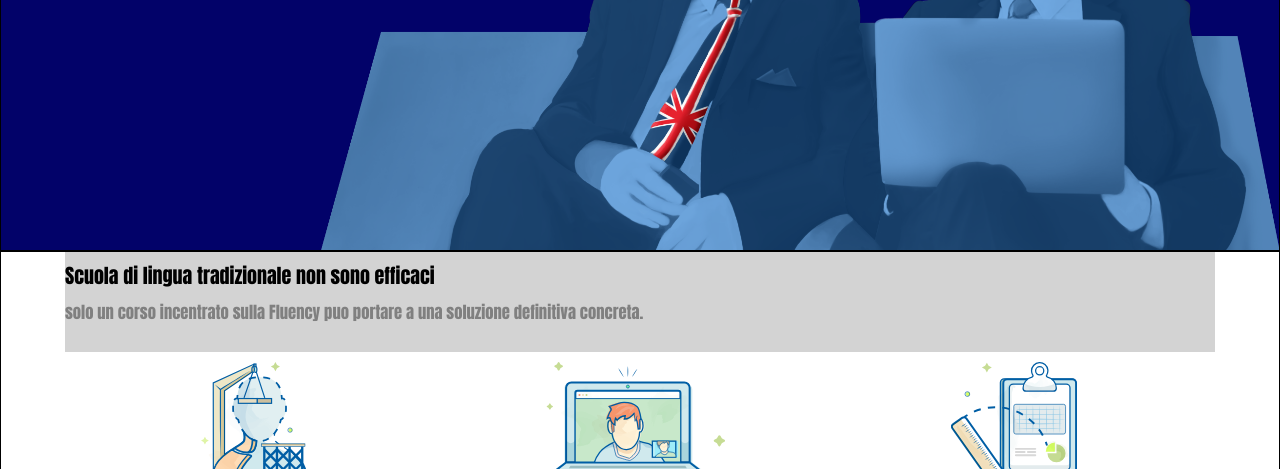
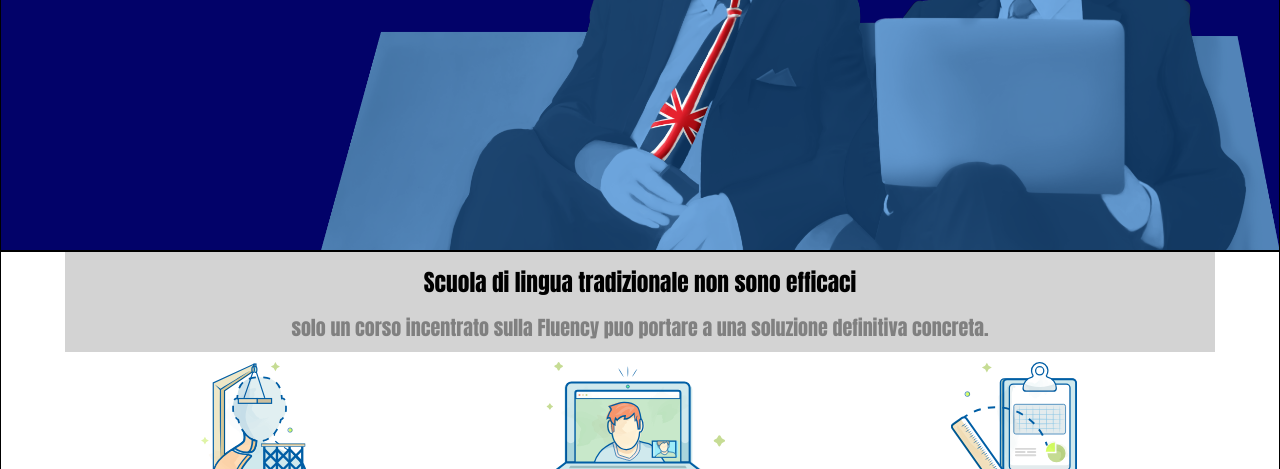
Before and after one commit to andreicismas/htmlcss-fluentify, a plain HTML site: page index.html in a window 1280 px wide. Shown: the part 331-800 px from the top of the page. Drawn offline with Linux system fonts and the light colour scheme.

Commit message:
need to finish footer

```diff
--- a/index.html
+++ b/index.html
@@ -71,8 +71,8 @@
 
             <div class="head-container-3 ">
                 <div class="text-contain">
-                    <h4 class="tex-1">Scuola di lingua tradizionale non sono efficaci</h4>
-                    <h5 class="text-2">solo un corso incentrato sulla Fluency puo portare a una soluzione definitiva concreta.</h5>
+                    <h3 class="tex-1">Scuola di lingua tradizionale non sono efficaci</h3>
+                    <p class="text-2">solo un corso incentrato sulla Fluency puo portare a una soluzione definitiva concreta.</p>
                 </div>
             </div>
         </section>
--- a/style.css
+++ b/style.css
@@ -126,13 +126,13 @@ li a:hover {
 }
 
 .text-contain > *{
-    padding-top: 8px;
+    padding-top: 12px;
 }
 
 
 .text-contain{
 
-    text-align: ;
+    text-align:center ;
     font-size: 20px;
     font-family: Impact, Haettenschweiler, 'Arial Narrow Bold', sans-serif;
 }
```
